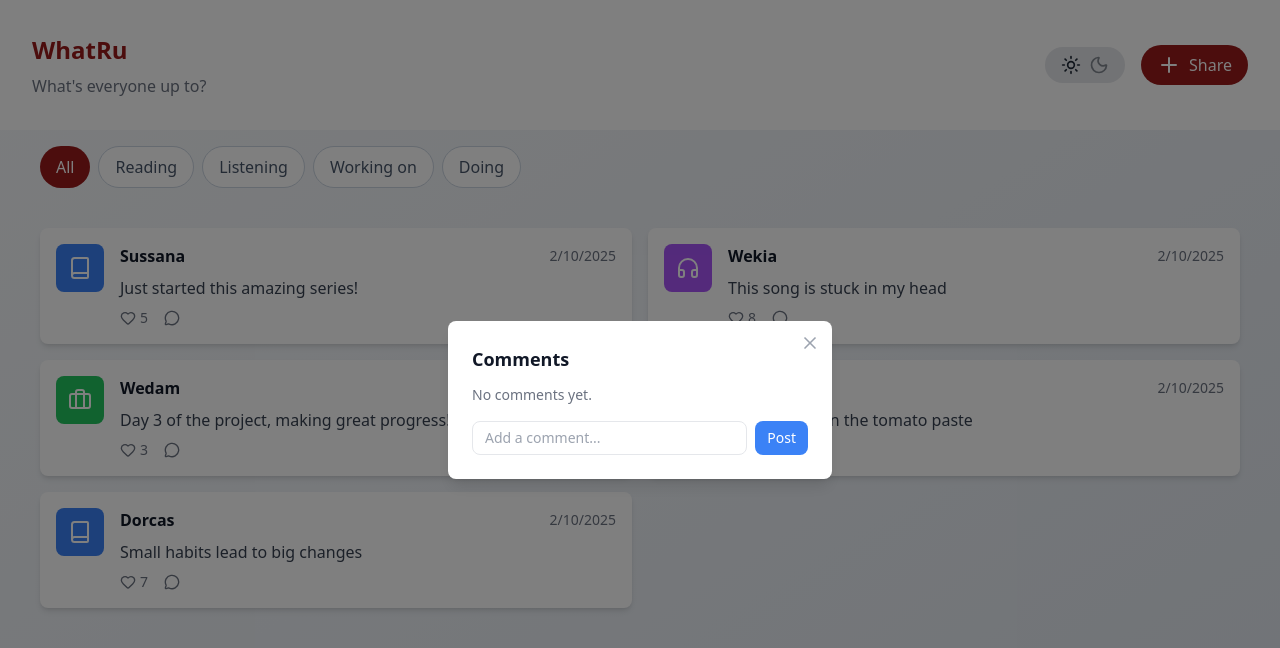
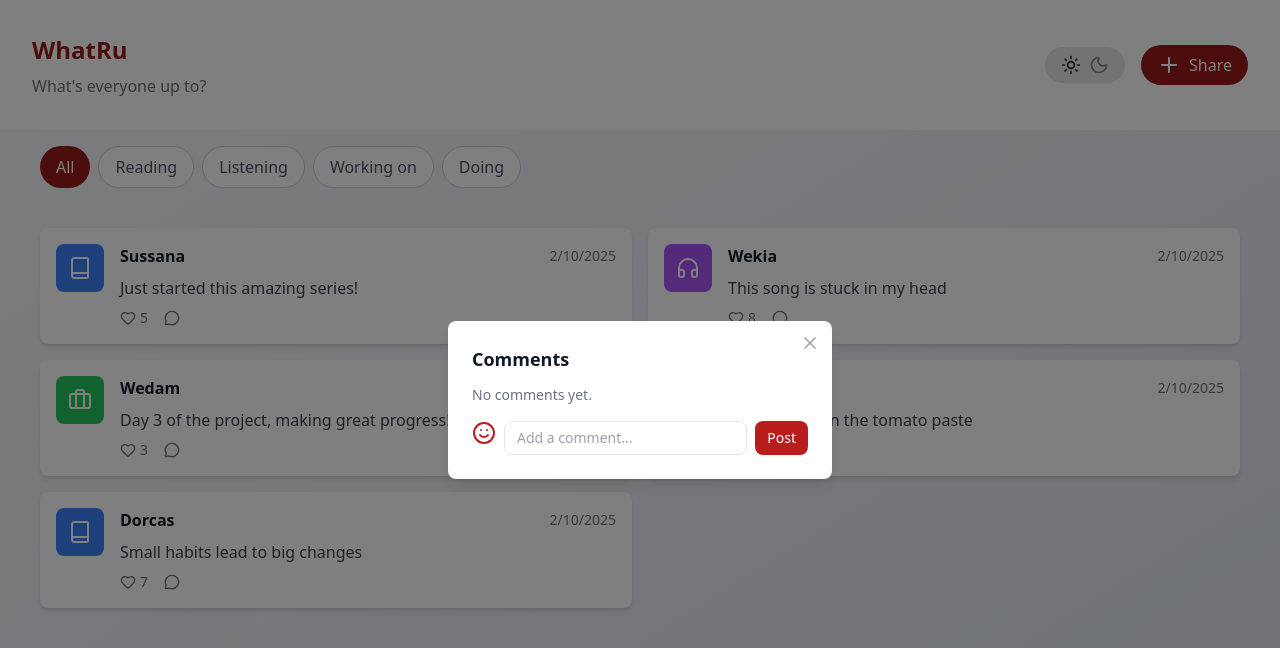
Before and after one commit to Sussana7/whatRu, a React (Vite) app: page / in a window 1280 px wide. Both pictures are taken after a click on the button 174 px from the left and 318 px from the top of the page. Shown: the top 648 px of the page. Built offline with nearby package versions, Linux system fonts and the light colour scheme.

Commit message:
Added a smile icon

```diff
--- a/src/components/PostCard.jsx
+++ b/src/components/PostCard.jsx
@@ -1,5 +1,5 @@
 import { useState } from "react";
-import { Heart, MessageCircle, X } from "lucide-react";
+import { Heart, MessageCircle, Smile, X } from "lucide-react";
 
 function PostCard({
   post,
@@ -84,8 +84,12 @@ function PostCard({
               )}
             </div>
 
-            {/* Add Comment Input */}
             <div className="flex gap-2">
+              <Smile
+                size={24}
+                className="text-red-700"
+              />
+
               <input
                 type="text"
                 placeholder="Add a comment..."
@@ -94,7 +98,7 @@ function PostCard({
                 className="flex-1 border rounded-lg px-3 py-1.5 text-sm dark:bg-gray-700 dark:border-gray-600 dark:text-white"
               />
               <button
-                className="bg-blue-500 text-white px-3 py-1.5 rounded-lg hover:bg-blue-600 text-sm"
+                className="bg-red-700 text-white px-3 py-1.5 rounded-lg hover:bg-blue-600 text-sm"
                 onClick={() => {
                   if (commentText.trim() !== "") {
                     onAddComment(commentText);
```
